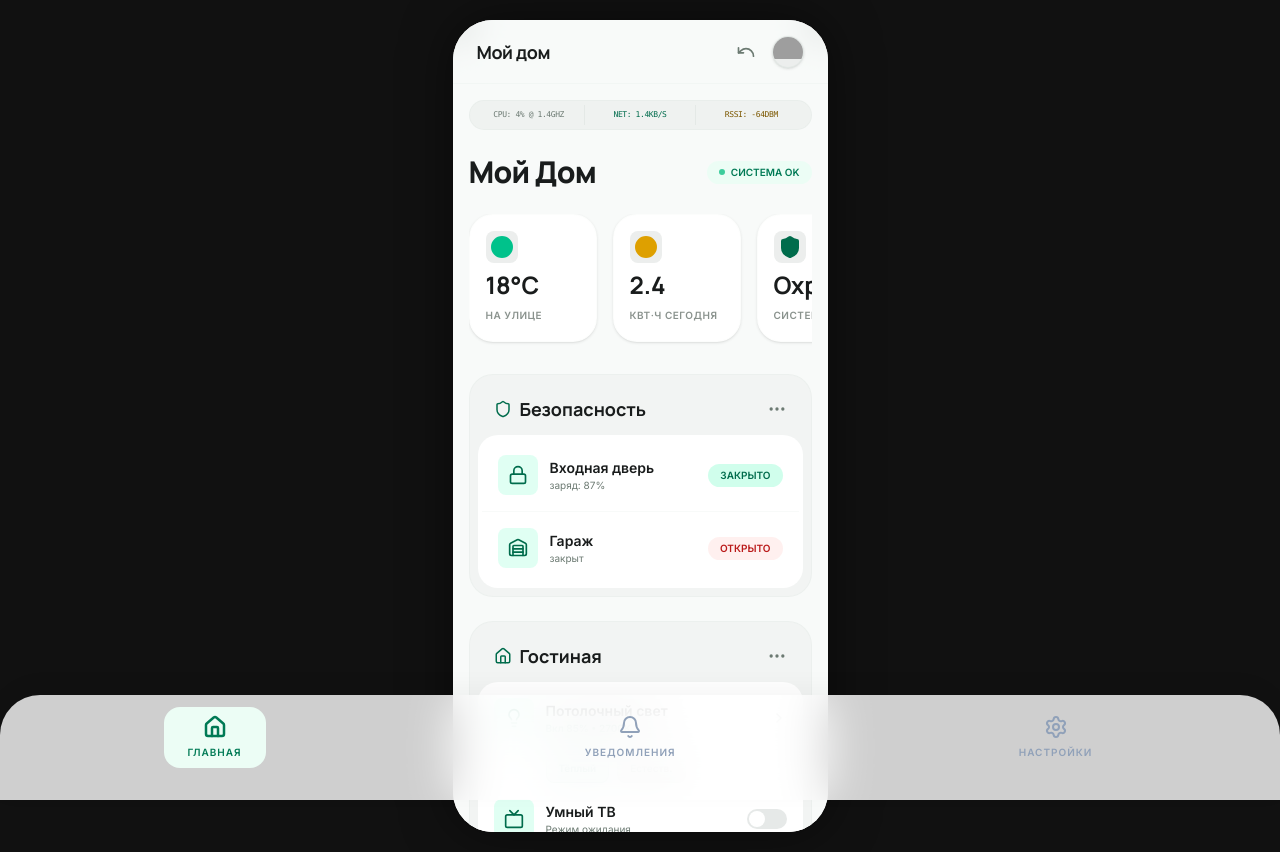
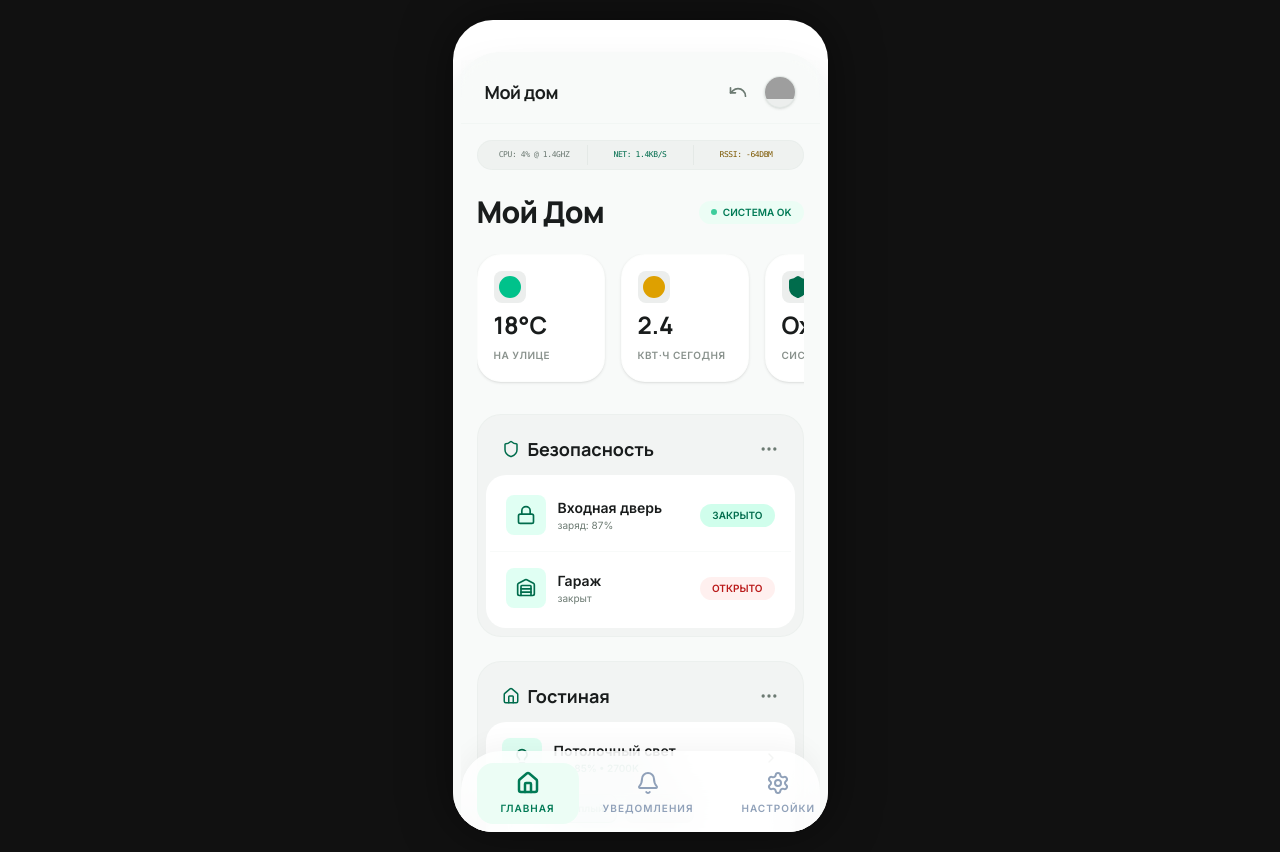
Before and after one commit to nahstya/complexinterface, a React (Vite) app in the folder complexity/: page / in a window 1280 px wide. Built offline with nearby package versions, Linux system fonts and the light colour scheme; grey boxes are pictures that could not be loaded.

Commit message:
Update App.tsx

```diff
--- a/complexity/src/App.tsx
+++ b/complexity/src/App.tsx
@@ -91,7 +91,7 @@ const Layout = ({
   setIsSyncing: (b: boolean) => void
 }) => {
   return (
-    <div className="min-h-screen bg-surface flex flex-col max-w-md mx-auto relative overflow-hidden shadow-2xl">
+    <div className="h-screen md:h-[812px] md:my-8 bg-surface flex flex-col max-w-md mx-auto relative overflow-hidden shadow-2xl md:rounded-[3rem] border-8 border-transparent">
       {/* Header */}
       <header className="absolute top-0 left-0 right-0 z-50 bg-surface/80 backdrop-blur-lg px-6 h-16 flex items-center justify-between border-b border-outline-variant/10">
         <div className="flex items-center gap-4">
@@ -131,7 +131,7 @@ const Layout = ({
       </main>
 
       {/* Navigation */}
-      <nav className="fixed bottom-0 left-0 right-0 z-50 bg-white/80 backdrop-blur-xl px-4 pb-8 pt-3 flex justify-around items-center rounded-t-[2.5rem] shadow-[0px_-8px_24px_rgba(0,0,0,0.04)]">
+      <nav className="absolute bottom-0 left-0 right-0 z-50 bg-white/80 backdrop-blur-xl px-4 pb-8 pt-3 flex justify-around items-center rounded-t-[2.5rem] shadow-[0px_-8px_24px_rgba(0,0,0,0.04)]">
         <button
           onClick={() => setTab('DASHBOARD')}
           className={`flex flex-col items-center gap-1.5 px-6 py-2 rounded-2xl transition-all ${activeTab === 'DASHBOARD' ? 'bg-emerald-50 text-emerald-700' : 'text-slate-400'}`}
```
